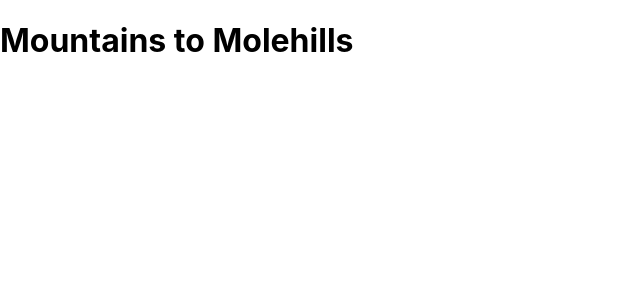
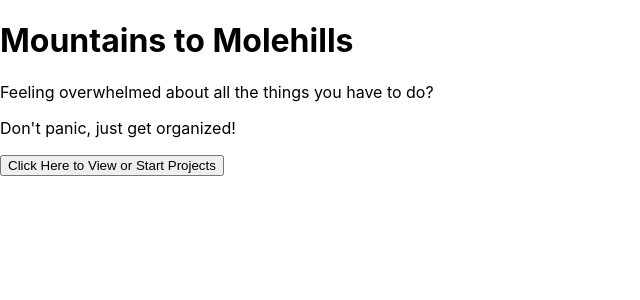
Before and after one commit to ben-altman/mountains-to-molehills, a React (Create React App) app in the folder frontend/: page / in a window 1280 px wide. Shown: the top 300 px of the page, without its empty margins (0-640 px from the left). Built offline with nearby package versions, Linux system fonts and the light colour scheme; no server answers.

Commit message:
begin home page, install react-router

```diff
--- a/frontend/package.json
+++ b/frontend/package.json
@@ -9,6 +9,7 @@
     "react": "^17.0.2",
     "react-dom": "^17.0.2",
     "react-redux": "^7.2.6",
+    "react-router-dom": "^5.3.0",
     "react-scripts": "5.0.0",
     "redux": "^4.1.2",
     "redux-thunk": "^2.4.1",
--- a/frontend/src/App.js
+++ b/frontend/src/App.js
@@ -3,6 +3,7 @@ import React from 'react';
 import './App.css';
 import { connect } from 'react-redux';
 import { fetchProjects } from './actions/projectActions';
+import Home from './components/Home.js';
 
 class App extends React.Component {
 
@@ -15,7 +16,7 @@ class App extends React.Component {
   render() {
     return (
       <div>
-        <h1>Mountains to Molehills</h1>
+          <Home />
         {console.log(this.props.projects)}
       </div>
     );
--- /dev/null
+++ b/frontend/src/components/Home.js
@@ -0,0 +1,12 @@
+import React from 'react';
+
+export default function Home() {
+  return <div>
+        <h1>Mountains to Molehills</h1>
+        <p>Feeling overwhelmed about all the things you have to do?</p>
+        <p>Don't panic, just get organized!</p>
+        <input type="button" value="Click Here to View or Start Projects" />
+    </div>;
+
+
+}
```
Also changed, not shown: 1 other file (tests, documents, lock files or other folders).
